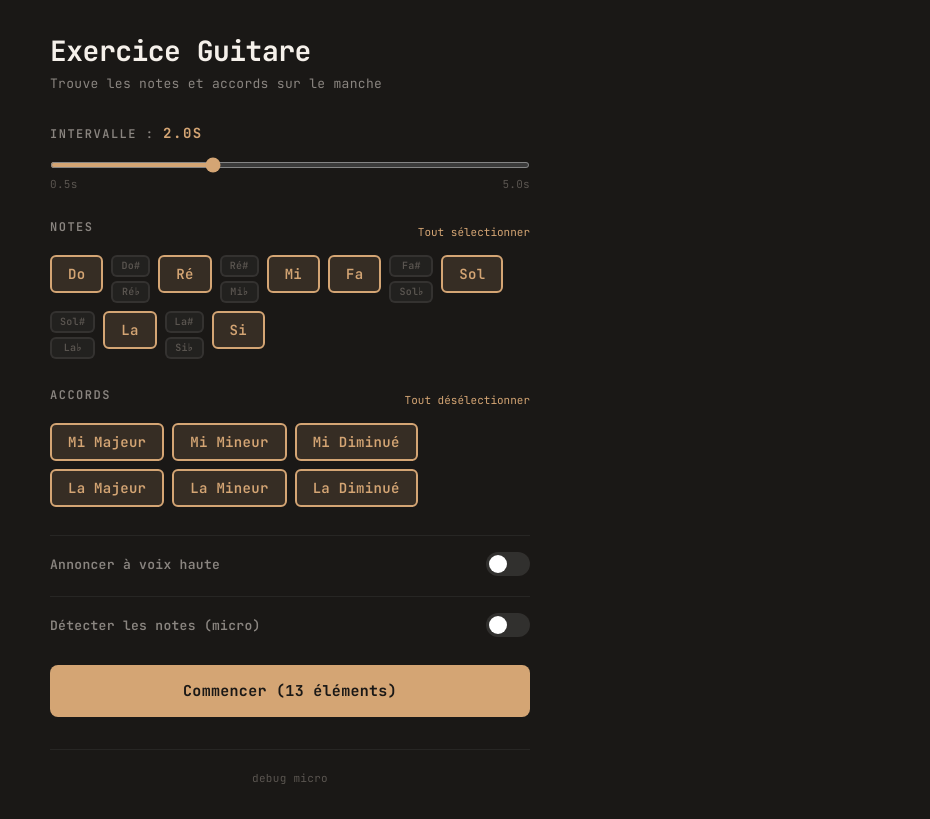
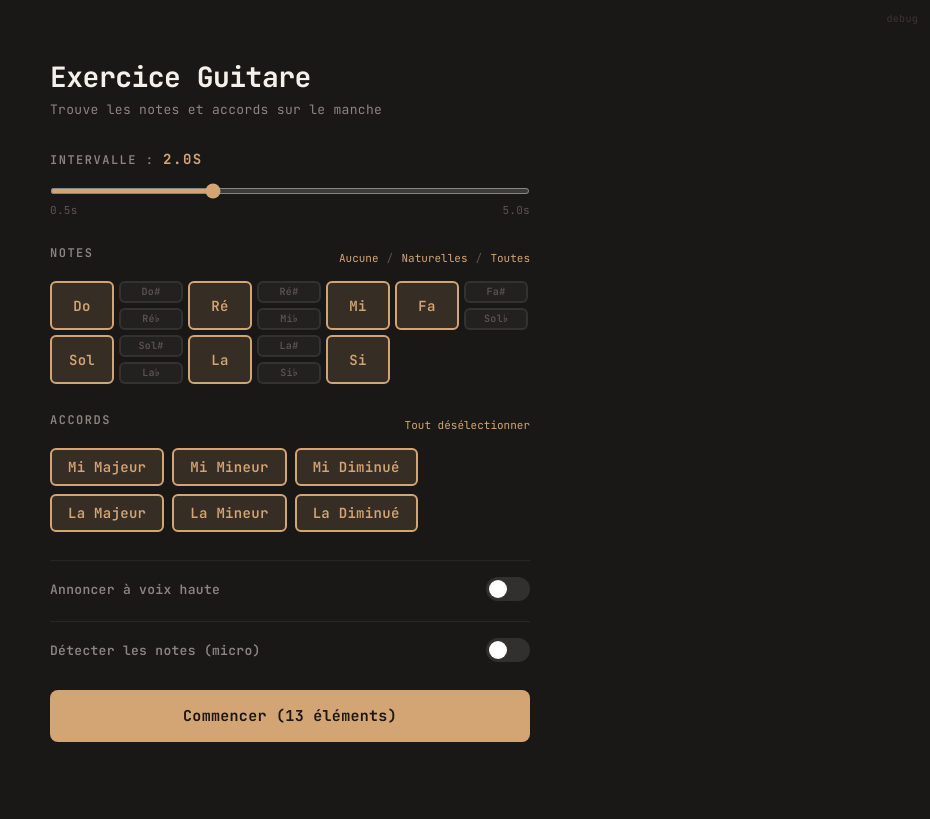
Before and after one commit to bendman/guitar-practice, a React (Vite) app: page / in a window 1280 px wide. Shown: the whole page, without its empty margins (350-1280 px from the left). Built offline with nearby package versions, Linux system fonts and the light colour scheme.

Commit message:
fix spacing between notes display

```diff
--- a/src/App.jsx
+++ b/src/App.jsx
@@ -747,6 +747,14 @@ export default function GuitarPractice() {
 
   return (
     <div style={s.configRoot}>
+      {import.meta.env.DEV && (
+        <button
+          onClick={() => setInDebug(true)}
+          style={{ position: "fixed", top: 12, right: 12, zIndex: 100, ...s.resetBtn, fontSize: 10, color: DIM, opacity: 0.5 }}
+        >
+          debug
+        </button>
+      )}
       <div style={s.configInner}>
         <h1 style={s.title}>Exercice Guitare</h1>
         <p style={s.subtitle}>Trouve les notes et accords sur le manche</p>
@@ -774,28 +782,49 @@ export default function GuitarPractice() {
         <div style={s.section}>
           <div style={s.sectionHeader}>
             <span style={s.sectionLabel}>Notes</span>
-            <button onClick={() => toggleGroup([...NOTES, ...CHROMATIC_NOTES])} style={s.toggleAllBtn}>
-              {[...NOTES, ...CHROMATIC_NOTES].every((item) => enabled[item.id])
-                ? "Tout désélectionner"
-                : "Tout sélectionner"}
-            </button>
+            <div style={{ display: "flex", gap: 8 }}>
+              <button
+                onClick={() => setEnabled((prev) => ({
+                  ...prev,
+                  ...Object.fromEntries([...NOTES, ...CHROMATIC_NOTES].map((n) => [n.id, false])),
+                }))}
+                style={s.presetBtn}
+              >Aucune</button>
+              <span style={{ color: DIM, fontSize: 11, userSelect: "none" }}>/</span>
+              <button
+                onClick={() => setEnabled((prev) => ({
+                  ...prev,
+                  ...Object.fromEntries(NOTES.map((n) => [n.id, true])),
+                  ...Object.fromEntries(CHROMATIC_NOTES.map((n) => [n.id, false])),
+                }))}
+                style={s.presetBtn}
+              >Naturelles</button>
+              <span style={{ color: DIM, fontSize: 11, userSelect: "none" }}>/</span>
+              <button
+                onClick={() => setEnabled((prev) => ({
+                  ...prev,
+                  ...Object.fromEntries([...NOTES, ...CHROMATIC_NOTES].map((n) => [n.id, true])),
+                }))}
+                style={s.presetBtn}
+              >Toutes</button>
+            </div>
           </div>
-          <div style={{ ...s.chipGrid, alignItems: "flex-start" }}>
+          <div style={{ ...s.chipGrid, gap: 5 }}>
             {NOTES_DISPLAY_ORDER.map(({ natural, chromatic }) => (
               <div key={natural.id} style={{ display: "contents" }}>
                 <button
                   onClick={() => setEnabled((p) => ({ ...p, [natural.id]: !p[natural.id] }))}
-                  style={{ ...s.chip, ...(enabled[natural.id] ? s.chipOn : s.chipOff) }}
+                  style={{ ...s.chip, ...(enabled[natural.id] ? s.chipOn : s.chipOff), width: "64px", boxSizing: "border-box", padding: "8px 8px" }}
                 >
                   {natural.label}
                 </button>
                 {chromatic && (
-                  <div style={{ display: "flex", flexDirection: "column", gap: 4 }}>
+                  <div style={{ display: "flex", flexDirection: "column", gap: 5, width: "64px" }}>
                     {chromatic.map((note) => (
                       <button
                         key={note.id}
                         onClick={() => setEnabled((p) => ({ ...p, [note.id]: !p[note.id] }))}
-                        style={{ ...s.chip, ...(enabled[note.id] ? s.chipOn : s.chipOff), ...s.chipChromatic }}
+                        style={{ ...s.chip, ...(enabled[note.id] ? s.chipOn : s.chipOff), ...s.chipChromatic, flex: 1 }}
                       >
                         {note.label}
                       </button>
@@ -844,13 +873,6 @@ export default function GuitarPractice() {
           </div>
         )}
 
-        {import.meta.env.DEV && (
-          <div style={{ marginTop: 32, paddingTop: 16, borderTop: "1px solid rgba(255,255,255,0.06)", textAlign: "center" }}>
-            <button onClick={() => setInDebug(true)} style={{ ...s.resetBtn, fontSize: 11, color: DIM }}>
-              debug micro
-            </button>
-          </div>
-        )}
       </div>
     </div>
   );
@@ -891,6 +913,7 @@ const s = {
   chipOn: { background: `${ACCENT}26`, borderColor: ACCENT, color: ACCENT },
   chipOff: { background: "rgba(255,255,255,0.04)", borderColor: "rgba(255,255,255,0.08)", color: DIM },
   chipChromatic: { fontSize: 10, padding: "3px 8px", lineHeight: 1.2 },
+  presetBtn: { background: "none", border: "none", color: ACCENT, fontSize: 11, cursor: "pointer", fontFamily: FONT, padding: 0 },
   ttsRow: { display: "flex", alignItems: "center", justifyContent: "space-between", padding: "16px 0", borderTop: "1px solid rgba(255,255,255,0.06)", marginTop: 4 },
   ttsLabel: { fontSize: 13, fontWeight: 600, color: MUTED },
   ttsToggle: { width: 44, height: 24, borderRadius: 12, border: "none", cursor: "pointer", position: "relative", transition: "background 0.2s ease", padding: 0, flexShrink: 0 },
```
